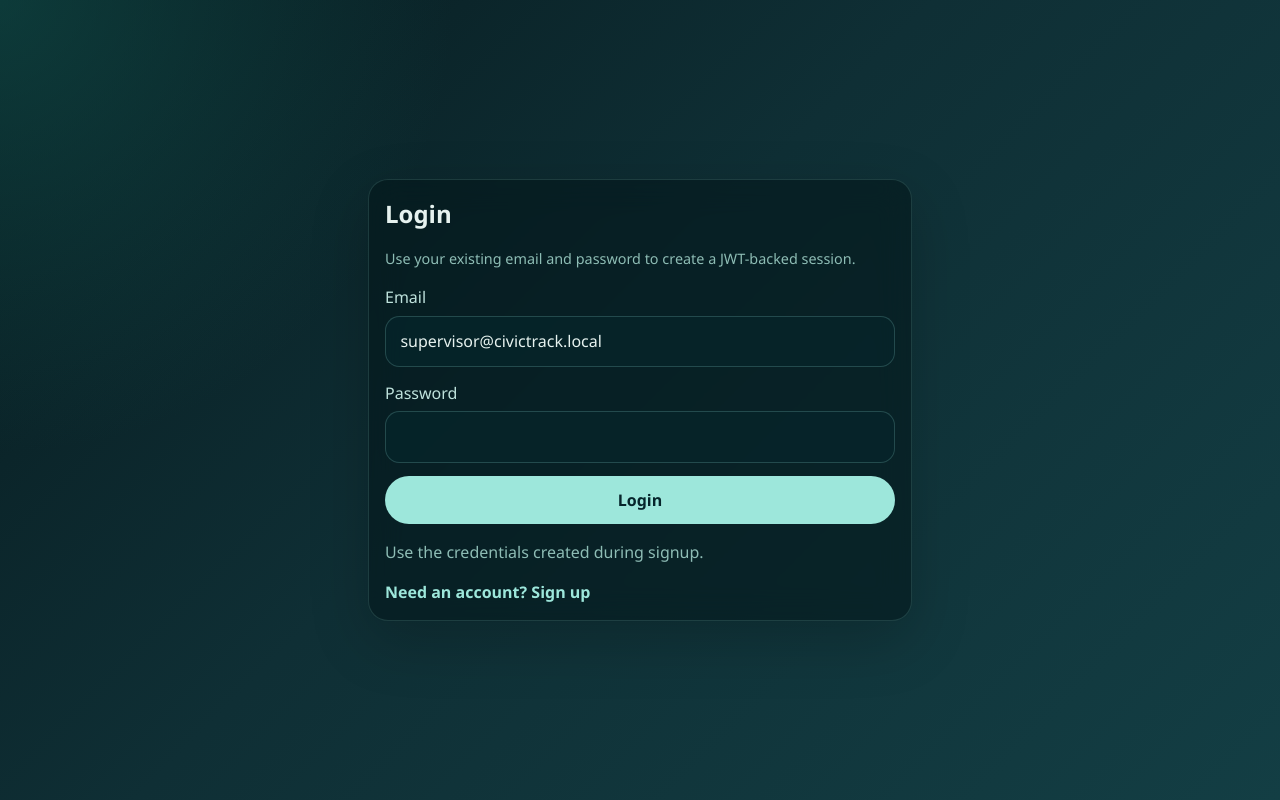
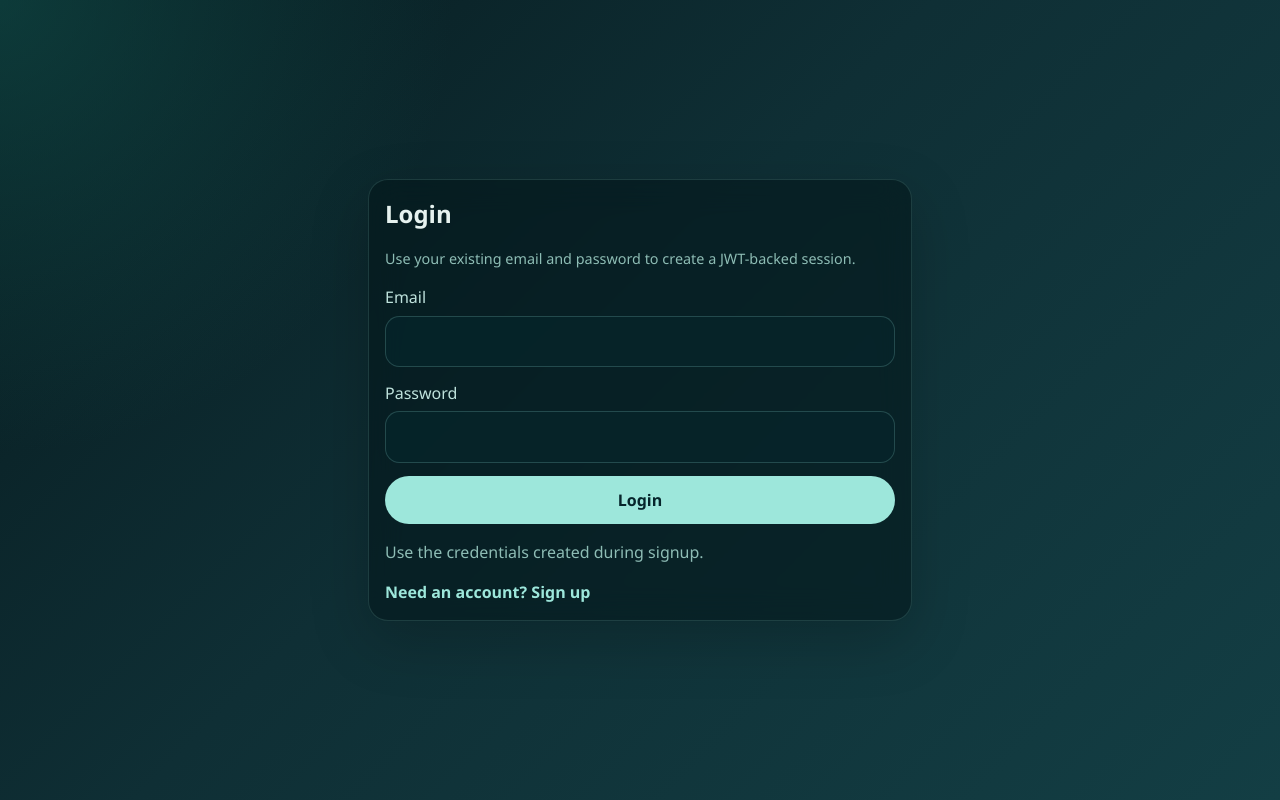
Before and after one commit to KunalVS/civic-track, a React (Vite) app in the folder frontend/: page / in a window 1280 px wide. Both pictures are taken after a click on the button "Login". Built offline with nearby package versions, Linux system fonts and the light colour scheme; no server answers.

Commit message:
made changes

```diff
--- a/frontend/src/App.tsx
+++ b/frontend/src/App.tsx
@@ -253,7 +253,7 @@ function LoginView({
   helperText: string;
   onLogin: (email: string, password: string) => Promise<void>;
 }) {
-  const [email, setEmail] = useState("supervisor@civictrack.local");
+  const [email, setEmail] = useState("");
   const [password, setPassword] = useState("");
 
   return (
@@ -268,11 +268,11 @@ function LoginView({
         >
           <label>
             Email
-            <input value={email} onChange={(event) => setEmail(event.target.value)} />
+            <input autoComplete="off" value={email} onChange={(event) => setEmail(event.target.value)} />
           </label>
           <label>
             Password
-            <input type="password" value={password} onChange={(event) => setPassword(event.target.value)} />
+            <input type="password" autoComplete="new-password" value={password} onChange={(event) => setPassword(event.target.value)} />
           </label>
           <button type="submit" disabled={loading}>
             Login
@@ -1005,7 +1005,7 @@ export default function App() {
         setReports(null);
         setAuthHint("");
         setStatus("Awaiting authentication");
-        navigate("/login");
+        navigate("/");
       });
   }
 
```
